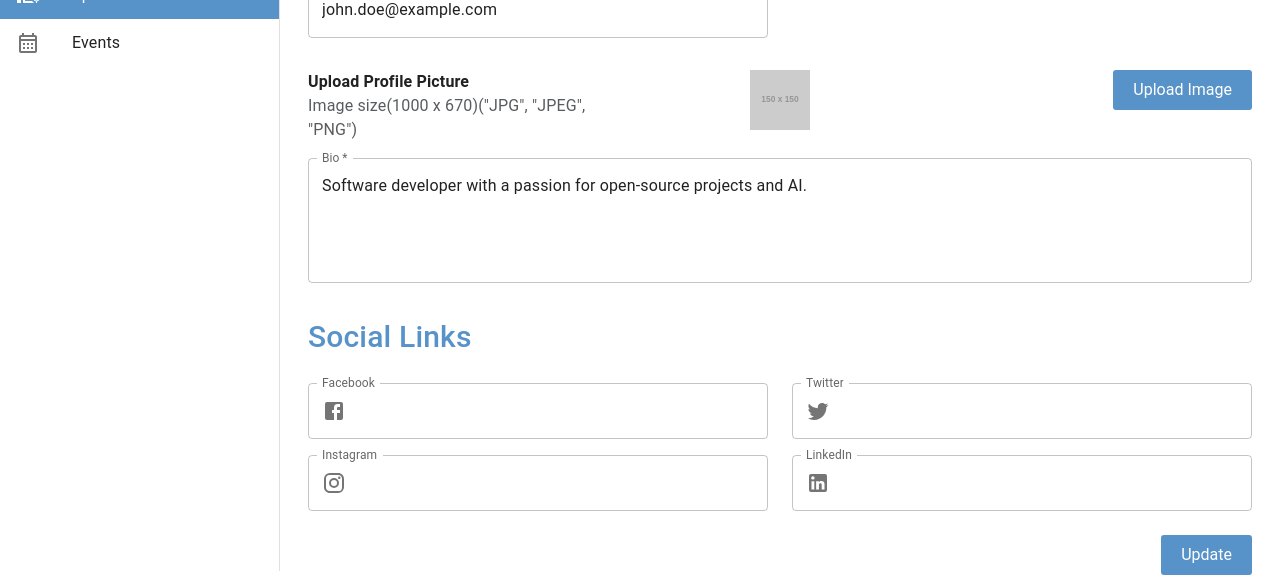
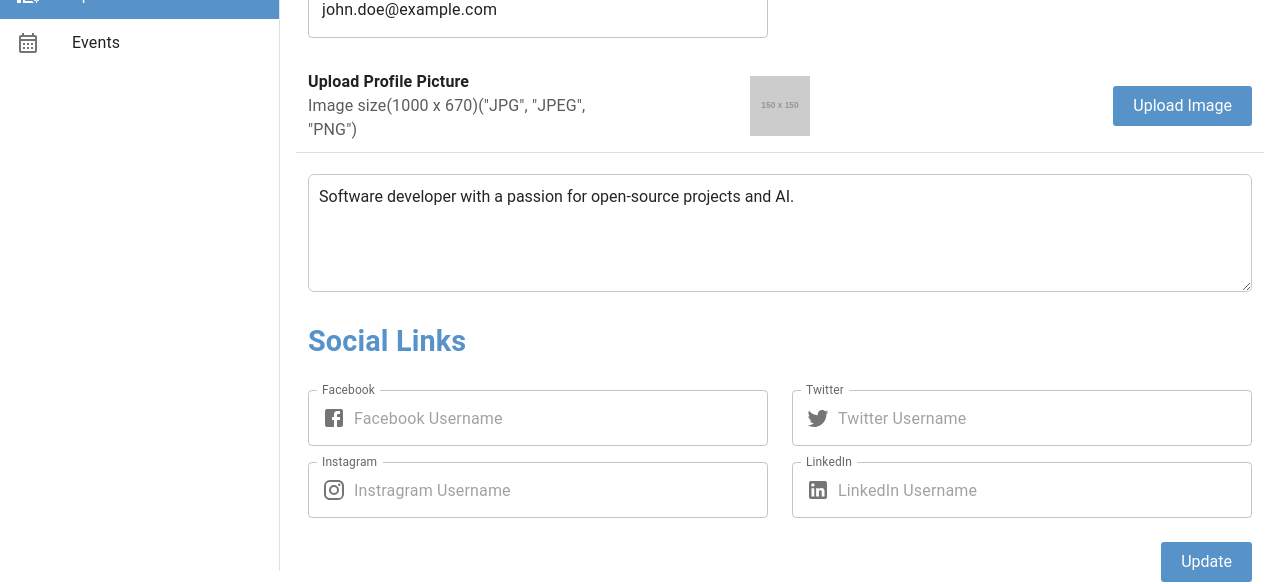
Before and after one commit to Ahlyab/b2b-company, a React (Create React App) app: page /speakers/edit-speaker/1 in a window 1280 px wide. Shown: the part 229-813 px from the top of the page. Built offline with nearby package versions, Linux system fonts and the light colour scheme; data requests are answered from the project's data file; sample sign-in values are in the browser's storage.

Commit message:
UI changes made

```diff
--- a/src/Assests/Styles/Styles.css
+++ b/src/Assests/Styles/Styles.css
@@ -84,7 +84,6 @@
 .profile-icon-button {
   display: "inline-flex";
   align-items: "center";
-  cursor: "pointer";
   margin-left: 16px;
   margin-right: 16px;
 }
@@ -605,11 +604,11 @@ body,
   width: 100%;
   padding: 15px;
   font-size: 16px;
-  border: 1px solid #dadada; /* Default border color */
+  border: 1px solid #c8c8c8; /* Default border color */
   /* border: 1px solid #ced4da; Default border color */
   border-radius: 4px;
   outline: none;
-  transition: border-color 0.3s ease, box-shadow 0.3s ease;
+  /* transition: border-color 0.3s ease, box-shadow 0.3s ease; */
 }
 
 /* MUI-like focused state with primary color */
@@ -630,6 +629,37 @@ body,
 }
 
 /* Hover effect similar to MUI */
-.custom-input:hover {
-  border-color: #999;
+.custom-input:not(:focus):hover {
+  border-color: #000;
 }
+
+.custom-textarea {
+  border: 1px solid #c8c8c8;
+  outline: none;
+}
+
+.custom-textarea:focus {
+  border-color: #5792c9; /* MUI primary color */
+  border-width: 2px;
+  /* box-shadow: 0px 0px 0px 2px rgba(63, 81, 181, 0.2); Mimics MUI focus shadow */
+  box-shadow: none;
+}
+
+.custom-textarea:active {
+  border-color: #5792c9; /* MUI primary color */
+}
+
+.custom-textarea::placeholder {
+  color: #6c757d;
+}
+
+.custom-textarea:not(:focus):hover {
+  border-color: #000;
+}
+
+.test {
+  border: 1px solid #ddd;
+  padding: 20px;
+  border-radius: 8px;
+  box-shadow: 0 2px 5px rgba(0, 0, 0, 0.1);
+}
--- a/src/Components/AppHeader/ProfileIcon.jsx
+++ b/src/Components/AppHeader/ProfileIcon.jsx
@@ -53,7 +53,10 @@ export default function ProfileIcon() {
             aria-haspopup="true"
             aria-expanded={open ? "true" : undefined}
           >
-            <Avatar sx={{ width: 40, height: 40 }} src={profile}>
+            <Avatar
+              sx={{ width: 40, height: 40, cursor: "pointer" }}
+              src={profile}
+            >
               A
             </Avatar>
           </div>
@@ -101,6 +104,7 @@ export default function ProfileIcon() {
           sx={{
             fontWeight: "600",
             "&:hover": { backgroundColor: "transparent" },
+            "&:focus": { backgroundColor: "transparent" },
           }}
         >
           Ahlyab
--- a/src/Pages/Events/AddOrUpdateEvents.jsx
+++ b/src/Pages/Events/AddOrUpdateEvents.jsx
@@ -130,19 +130,6 @@ const AddOrUpdateEvents = () => {
             onChange={handleChange}
           />
         </div>
-        <div className="col-12">
-          <textarea
-            className="form-control mt-4"
-            placeholder="Description"
-            type="text"
-            name="description"
-            variant="outlined"
-            minRows={2}
-            multiline
-            value={inputs.description}
-            onChange={handleChange}
-          />
-        </div>
 
         <div className="col-12 col-md-6">
           <LocalizationProvider dateAdapter={AdapterDayjs}>
@@ -164,6 +151,19 @@ const AddOrUpdateEvents = () => {
             />
           </LocalizationProvider>
         </div>
+        <div className="col-12">
+          <textarea
+            className="form-control mt-4"
+            placeholder="Description"
+            type="text"
+            name="description"
+            variant="outlined"
+            rows="4"
+            multiline
+            value={inputs.description}
+            onChange={handleChange}
+          />
+        </div>
         <div className="d-flex justify-content-end">
           <button className="theme-button mt-3">
             {event_id ? "Update" : "Submit"}
--- a/src/Pages/Speakers/AddOrUpdateSpeaker.jsx
+++ b/src/Pages/Speakers/AddOrUpdateSpeaker.jsx
@@ -7,12 +7,13 @@ import FacebookIcon from "@mui/icons-material/Facebook";
 import TwitterIcon from "@mui/icons-material/Twitter";
 import InstagramIcon from "@mui/icons-material/Instagram";
 import LinkedInIcon from "@mui/icons-material/LinkedIn";
+import { profile } from "../../Assests";
 
 const EMPTY_OBJ = {
   name: "",
   email: "",
   bio: "",
-  profileImg: "https://via.placeholder.com/150",
+  profileImg: profile,
   phoneNumber: "",
 };
 
@@ -116,7 +117,7 @@ const AddOrUpdateSpeaker = () => {
       </div>
 
       <div className="row">
-        <div className col-12 col-md-6>
+        <div className="col-12">
           <form onSubmit={handleSubmit}>
             <div className="row">
               <div className="col-6 mb-3">
@@ -163,14 +164,8 @@ const AddOrUpdateSpeaker = () => {
               </div>
               <div className="col-6 mb-3">
                 <PhoneInput
-                  className="form-control phone-input"
-                  style={{
-                    outlineColor: "#dadada",
-                    width: "100%",
-                    height: "56px",
-                    borderRadius: "4px",
-                    border: "1px solid #dadada",
-                  }}
+                  inputClass="form-control input-phone custom-input"
+                  country="pk"
                   value={phoneNumber} // Current value of the phone number input (required)
                   setValue={setPhoneNumber} // Function to set the value of the phone number input (required)
                   onChange={handleChangePhoneNumber} // Function called when the phone number changes (required)
@@ -178,7 +173,13 @@ const AddOrUpdateSpeaker = () => {
               </div>
             </div>
 
-            <div className="row my-3">
+            <div
+              className="row my-3 align-items-center"
+              style={{
+                borderBottom: "1px solid #e0e0e0",
+                paddingBottom: "10px",
+              }}
+            >
               <div className="col-4">
                 <label className="fw-bold d-block" htmlFor="profile-upload">
                   Upload Profile Picture
@@ -189,11 +190,7 @@ const AddOrUpdateSpeaker = () => {
               </div>
               <div className="col-4 d-flex justify-content-center">
                 <Avatar
-                  sx={{
-                    height: "60px",
-                    width: "60px",
-                    visibility: speaker_id ? "visible" : "hidden",
-                  }}
+                  sx={{ height: "60px", width: "60px" }}
                   variant="square"
                   src={inputs.profileImg}
                 />
@@ -222,25 +219,25 @@ const AddOrUpdateSpeaker = () => {
 
             <div className="row">
               <div className="col-12 mb-3">
-                <TextField
-                  className="form-control speaker-form-input"
+                <textarea
+                  className="form-control speaker-form-input custom-textarea"
                   id="outlined-basic"
-                  label="Bio"
+                  placeholder="Bio"
                   variant="outlined"
                   name="bio"
+                  rows="4"
                   type="text"
                   multiline
                   value={inputs.bio}
                   onChange={handleChange}
-                  minRows={4}
                   required={true}
                 />
               </div>
             </div>
 
             <div className="row">
-              <div className="col-12 mb-2">
-                <h5 className="profile-update-heading">Social Links</h5>
+              <div className="col-12 mb-3">
+                <h5 className="drawer-title my-3">Social Links</h5>
               </div>
             </div>
 
@@ -249,6 +246,7 @@ const AddOrUpdateSpeaker = () => {
                 <TextField
                   label="Facebook"
                   variant="outlined"
+                  placeholder="Facebook Username"
                   fullWidth
                   InputProps={{
                     startAdornment: (
@@ -263,6 +261,7 @@ const AddOrUpdateSpeaker = () => {
                 <TextField
                   label="Twitter"
                   variant="outlined"
+                  placeholder="Twitter Username"
                   fullWidth
                   InputProps={{
                     startAdornment: (
@@ -279,6 +278,7 @@ const AddOrUpdateSpeaker = () => {
                 <TextField
                   label="Instagram"
                   variant="outlined"
+                  placeholder="Instragram Username"
                   fullWidth
                   InputProps={{
                     startAdornment: (
@@ -293,6 +293,7 @@ const AddOrUpdateSpeaker = () => {
                 <TextField
                   label="LinkedIn"
                   variant="outlined"
+                  placeholder="LinkedIn Username"
                   fullWidth
                   InputProps={{
                     startAdornment: (
--- a/src/Pages/UpdateProfile/UpdateProfile.jsx
+++ b/src/Pages/UpdateProfile/UpdateProfile.jsx
@@ -2,6 +2,7 @@ import { Avatar, Badge, Button, IconButton, TextField } from "@mui/material";
 import React, { useState } from "react";
 import PhoneInput from "react-phone-number-validation";
 import AddIcon from "@mui/icons-material/Add";
+import CameraAltIcon from "@mui/icons-material/CameraAlt";
 
 const UpdateProfile = () => {
   const [phoneNumber, setPhoneNumber] = useState("");
@@ -31,11 +32,13 @@ const UpdateProfile = () => {
         </div>
       </div>
       <div className="row">
-        <div className="col-12 d-flex justify-content-center">
+        <div className="col-12 d-flex justify-content-center mb-3">
           <Badge
             overlap="circular"
             anchorOrigin={{ vertical: "bottom", horizontal: "right" }}
-            badgeContent={<AddIcon sx={{ color: "#444" }} />}
+            badgeContent={
+              <CameraAltIcon sx={{ color: "#5792c9", cursor: "pointer" }} />
+            }
             onClick={() =>
               document.getElementById("profile-image-input").click()
             }
@@ -86,13 +89,6 @@ const UpdateProfile = () => {
           <div className="col-6 ">
             <PhoneInput
               inputClass="form-control input-phone custom-input"
-              // style={{
-              //   outlineColor: "#dadada",
-              //   width: "100%",
-              //   height: "56px",
-              //   borderRadius: "4px",
-              //   border: "1px solid #dadada",
-              // }}
               value={phoneNumber} // Current value of the phone number input (required)
               setValue={setPhoneNumber} // Function to set the value of the phone number input (required)
               onChange={handleChange} // Function called when the phone number changes (required)
@@ -101,13 +97,13 @@ const UpdateProfile = () => {
         </div>
         <div className="row mt-3">
           <div className="col-12">
-            <TextField
+            <textarea
               id="outlined-basic"
-              label="Address"
+              placeholder="Address"
               type="text"
-              minRows={2}
+              rows="4"
               multiline
-              className="form-control"
+              className="form-control custom-textarea"
             />
           </div>
         </div>
```
